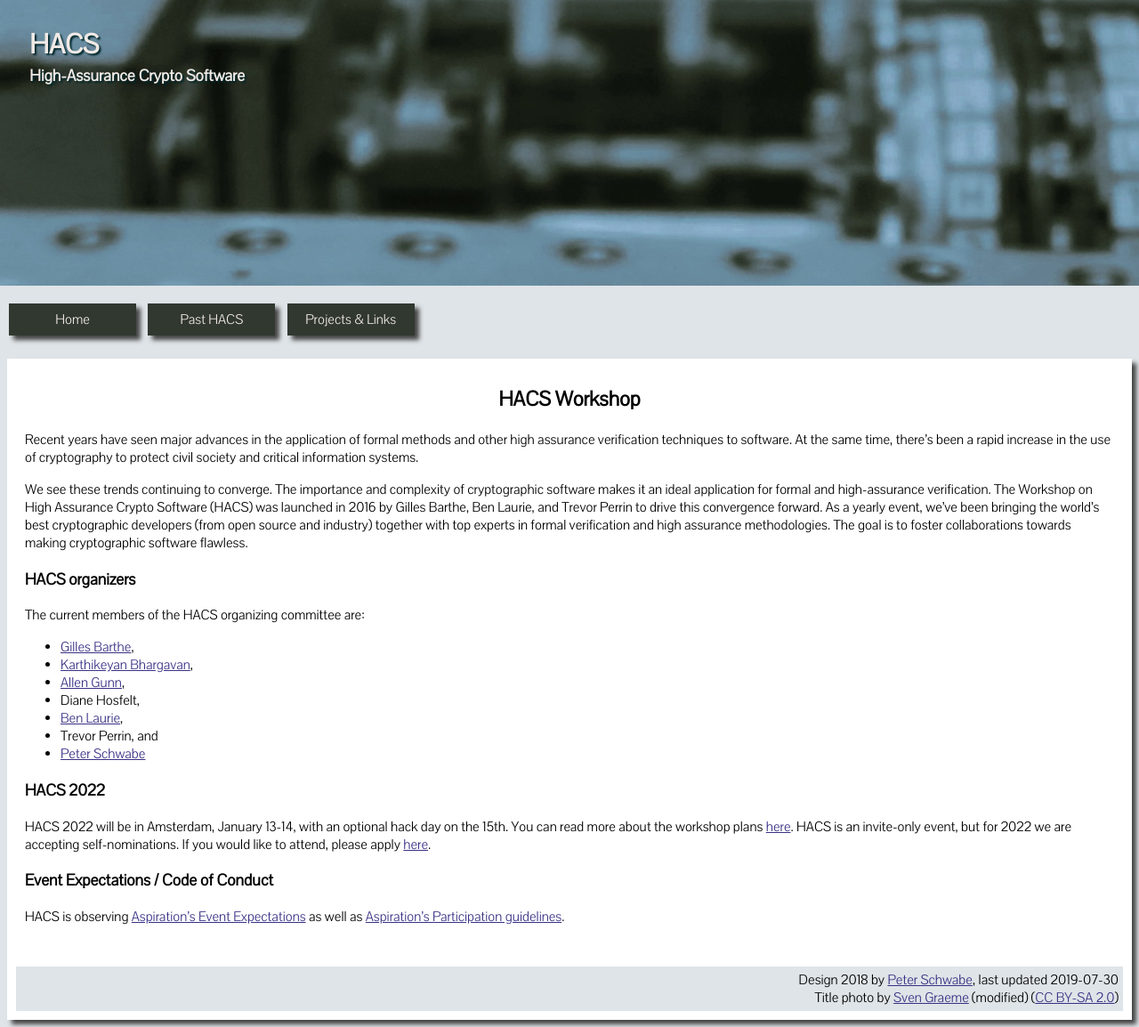
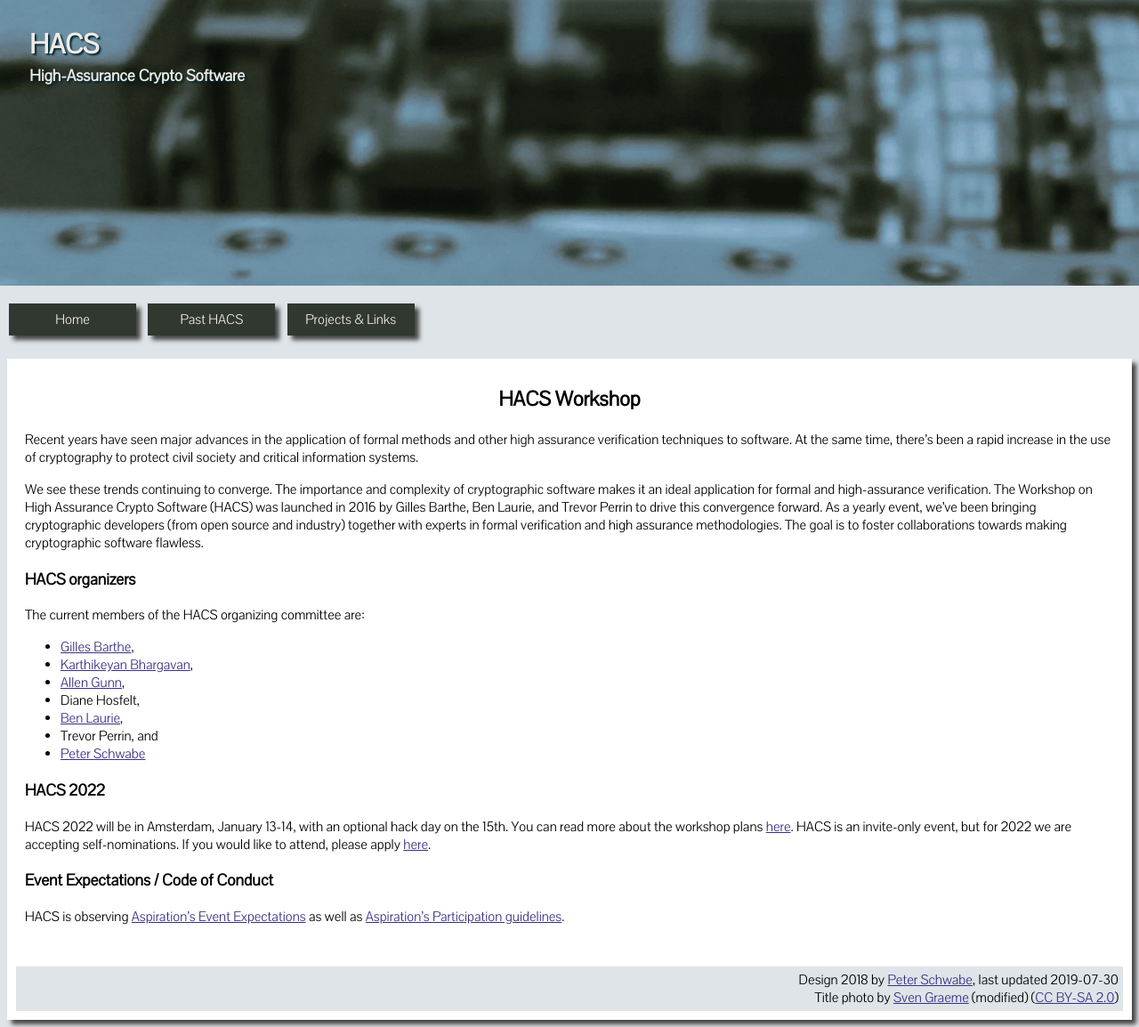
Before and after one commit to HACS-workshop/HACS-workshop.github.io, a Jekyll site: the page built from index.html, in a window 1280 px wide. Shown: the whole page at 89% size. Built offline with Jekyll 4.4.1, drawn with Linux system fonts in a browser that asks for light colours.

Commit message:
Remove language implying meritocratic attendance
The HACS website currently states:

> As a yearly event, we’ve been bringing the world’s best cryptographic developers (from open source and industry) together with top experts in formal verification and high assurance methodologies.

HACS is not a meritocratic event; it is a closed event based on an opaque and unaccountable governance structure and attendance criteria. As such, it should not claim that it brings together "the world's best", "top experts", etc. since that is meritocratic language.

On the side, that language is also just obtuse and pretentious, and the organizers can probably do better.

This edit improves the text on the website to address this issue.

```diff
--- a/index.html
+++ b/index.html
@@ -15,8 +15,8 @@ The importance and complexity of cryptographic software makes it an ideal applic
 for formal and high-assurance verification.
 The Workshop on High Assurance Crypto Software (HACS) was launched in 2016
 by Gilles Barthe, Ben Laurie, and Trevor Perrin to drive this convergence forward.
-As a yearly event, we’ve been bringing the world’s best cryptographic developers
-(from open source and industry) together with top experts in formal verification and high assurance methodologies.
+As a yearly event, we’ve been bringing cryptographic developers
+(from open source and industry) together with experts in formal verification and high assurance methodologies.
 The goal is to foster collaborations towards making cryptographic software flawless.
 </p>
 
```
